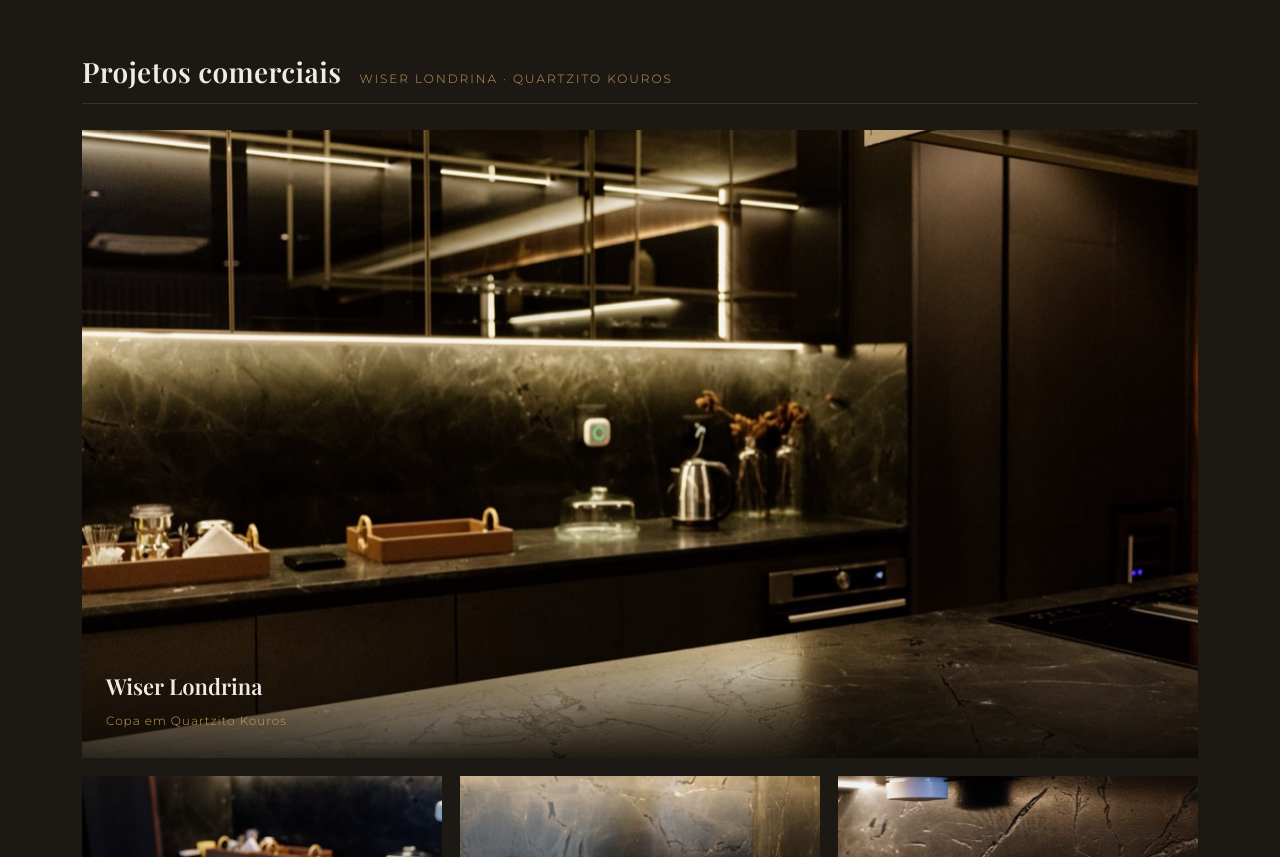
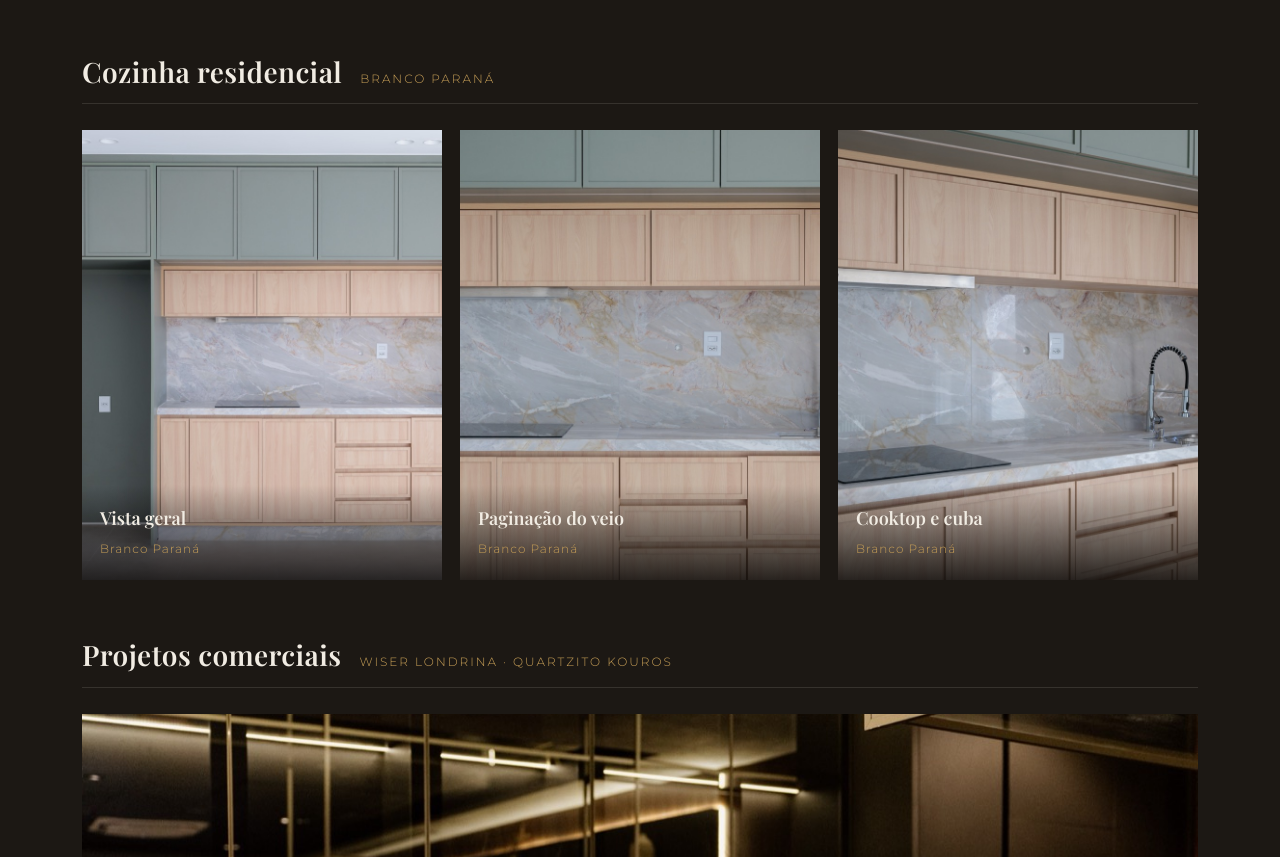
Before and after one commit to contatoguilhermetosta02-gif/stone-decor-site, a plain HTML site: page index.html in a window 1280 px wide. Shown: the part 3678-4535 px from the top of the page. Drawn offline with nearby package versions, Linux system fonts and the light colour scheme; a web font is replaced by a local one.

Commit message:
Adiciona novo projeto de cozinha em Branco Paraná
Inclui galeria de 3 fotos (vista geral, paginação do veio, cooktop
e cuba) e remove o comentário de crédito de arquiteto pendente
(cliente confirmou que não é necessário no site).

```diff
--- a/index.html
+++ b/index.html
@@ -118,7 +118,7 @@
       <div class="kicker">Aplicado em projeto</div>
       <div class="rule"></div>
       <h2>Pedra real, em obra real</h2>
-      <p>Projetos entregues, organizados por ambiente. <!-- TODO: crédito do arquiteto (@) quando autorizado --></p>
+      <p>Projetos entregues, organizados por ambiente.</p>
     </div>
 
     <div class="ambientes">
@@ -138,6 +138,15 @@
           <div class="gphoto" style="background-image:url('assets/projetos/cozinha-1.jpg')"><div class="cap"><strong>Ilha em Branco Paraná</strong><span>Cozinha</span></div></div>
           <div class="gphoto" style="background-image:url('assets/projetos/cozinha-2.jpg')"><div class="cap"><strong>Bancada e veio</strong><span>Branco Paraná</span></div></div>
           <div class="gphoto" style="background-image:url('assets/projetos/cozinha-3.jpg')"><div class="cap"><strong>Ilha curva com cooktop</strong><span>Quartzito Apolo</span></div></div>
+        </div>
+      </div>
+
+      <div class="amb">
+        <div class="amb-head"><h3>Cozinha residencial</h3><span>Branco Paraná</span></div>
+        <div class="gallery">
+          <div class="gphoto" style="background-image:url('assets/projetos/cozinha2-1.jpg')"><div class="cap"><strong>Vista geral</strong><span>Branco Paraná</span></div></div>
+          <div class="gphoto" style="background-image:url('assets/projetos/cozinha2-2.jpg')"><div class="cap"><strong>Paginação do veio</strong><span>Branco Paraná</span></div></div>
+          <div class="gphoto" style="background-image:url('assets/projetos/cozinha2-3.jpg')"><div class="cap"><strong>Cooktop e cuba</strong><span>Branco Paraná</span></div></div>
         </div>
       </div>
 
```
Also changed, not shown: assets/projetos/cozinha2-1.jpg (added), assets/projetos/cozinha2-2.jpg (added), assets/projetos/cozinha2-3.jpg (added).
